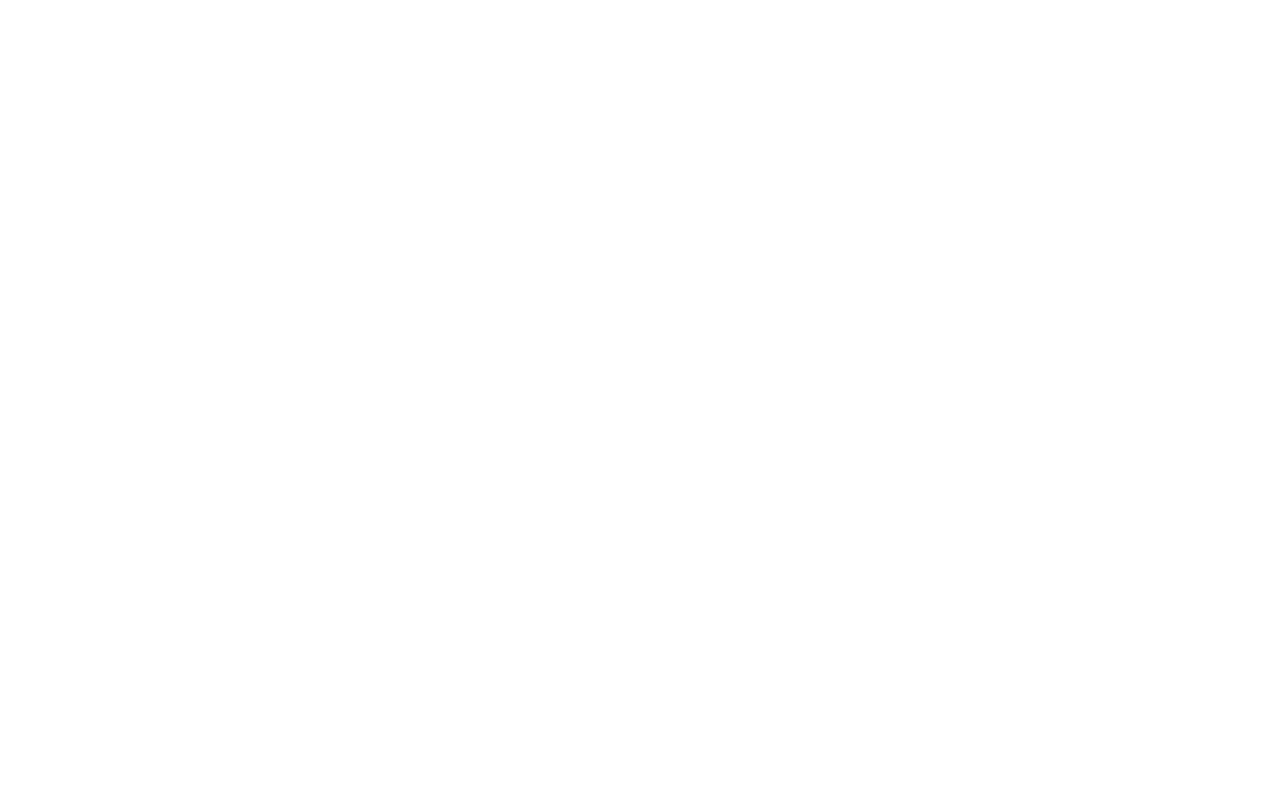
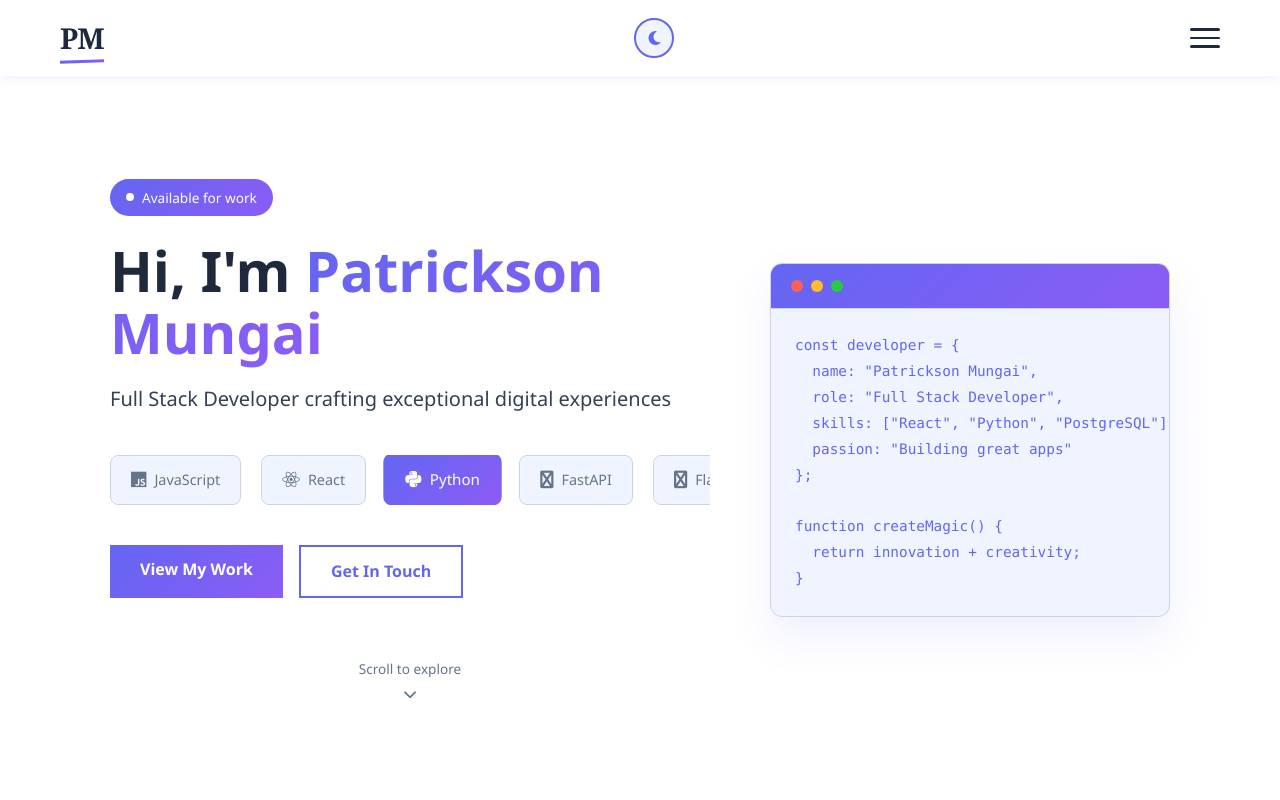
Before and after one commit to Patrickson2/MUNGAIIIIIII, a React (Vite) app: page / in a window 1280 px wide. Shown: the top 800 px of the page. Built offline with nearby package versions, Linux system fonts and the light colour scheme.

Commit message:
generated the routing points

```diff
--- a/src/App.jsx
+++ b/src/App.jsx
@@ -1,15 +1,46 @@
-import { useState } from 'react'
-import reactLogo from './assets/react.svg'
-import viteLogo from '/vite.svg'
-import './App.css'
+import { useState, useEffect } from 'react';
+import './App.css';
+import Navbar from './components/Navbar';
+import Footer from './components/Footer';
+import About from './components/About';
+import Projects from './components/Projects';
+import Services from './components/Services';
 
 function App() {
+  const [theme, setTheme] = useState('light');
+
+  useEffect(() => {
+    // Check for saved theme preference or use system preference
+    const savedTheme = localStorage.getItem('portfolio-theme');
+    if (savedTheme) {
+      setTheme(savedTheme);
+      document.documentElement.setAttribute('data-theme', savedTheme);
+    } else {
+      // Default to light theme
+      document.documentElement.setAttribute('data-theme', 'light');
+    }
+  }, []);
+
+  const toggleTheme = () => {
+    const newTheme = theme === 'light' ? 'dark' : 'light';
+    setTheme(newTheme);
+    localStorage.setItem('portfolio-theme', newTheme);
+    document.documentElement.setAttribute('data-theme', newTheme);
+  };
 
   return (
-    <>
+    <div className="app">
+      <Navbar theme={theme} toggleTheme={toggleTheme} />
 
-    </>
-  )
+      <main>
+        <About />
+        <Projects />
+        <Services />
+      </main>
+
+      <Footer />
+    </div>
+  );
 }
 
-export default App
+export default App;
```
